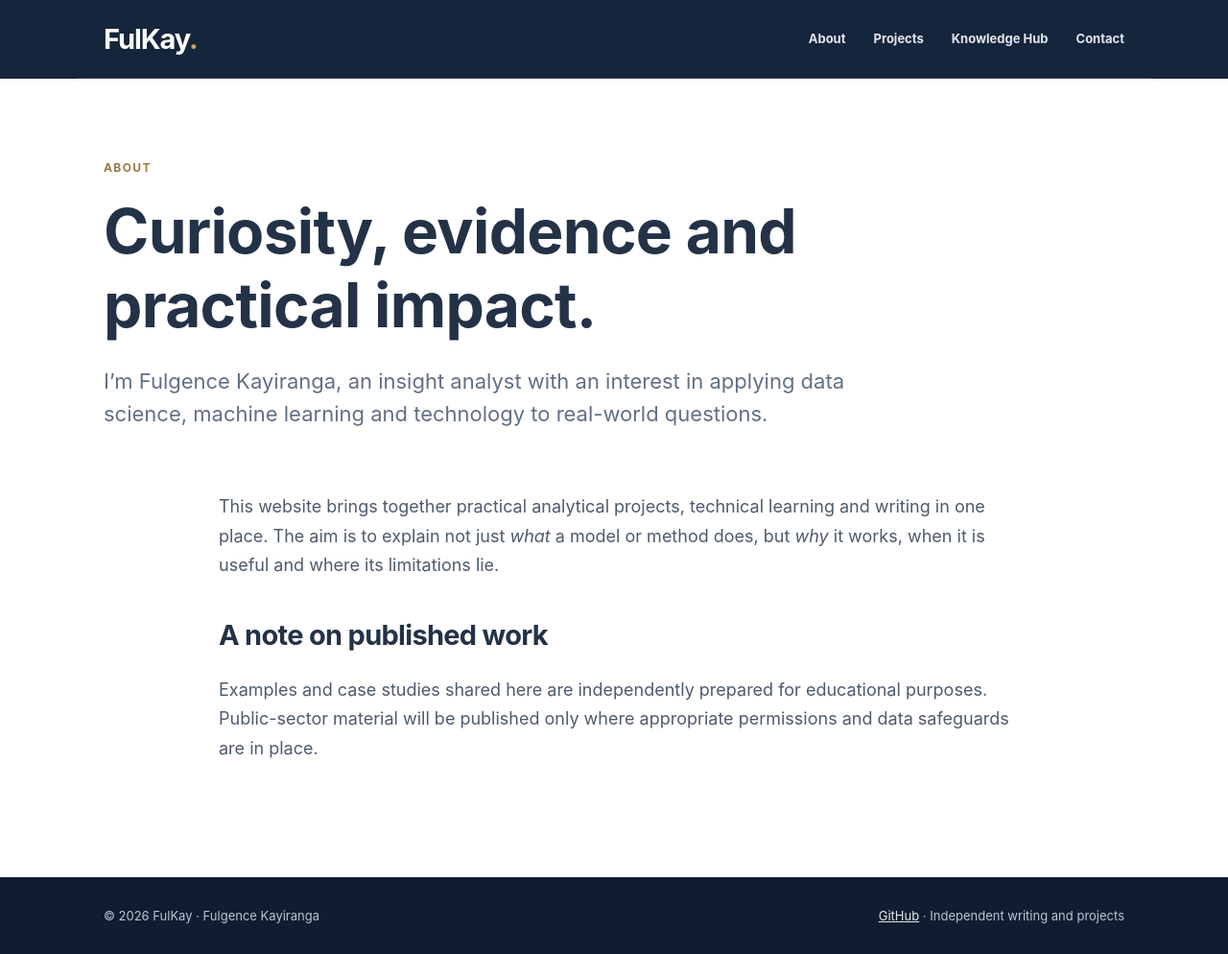
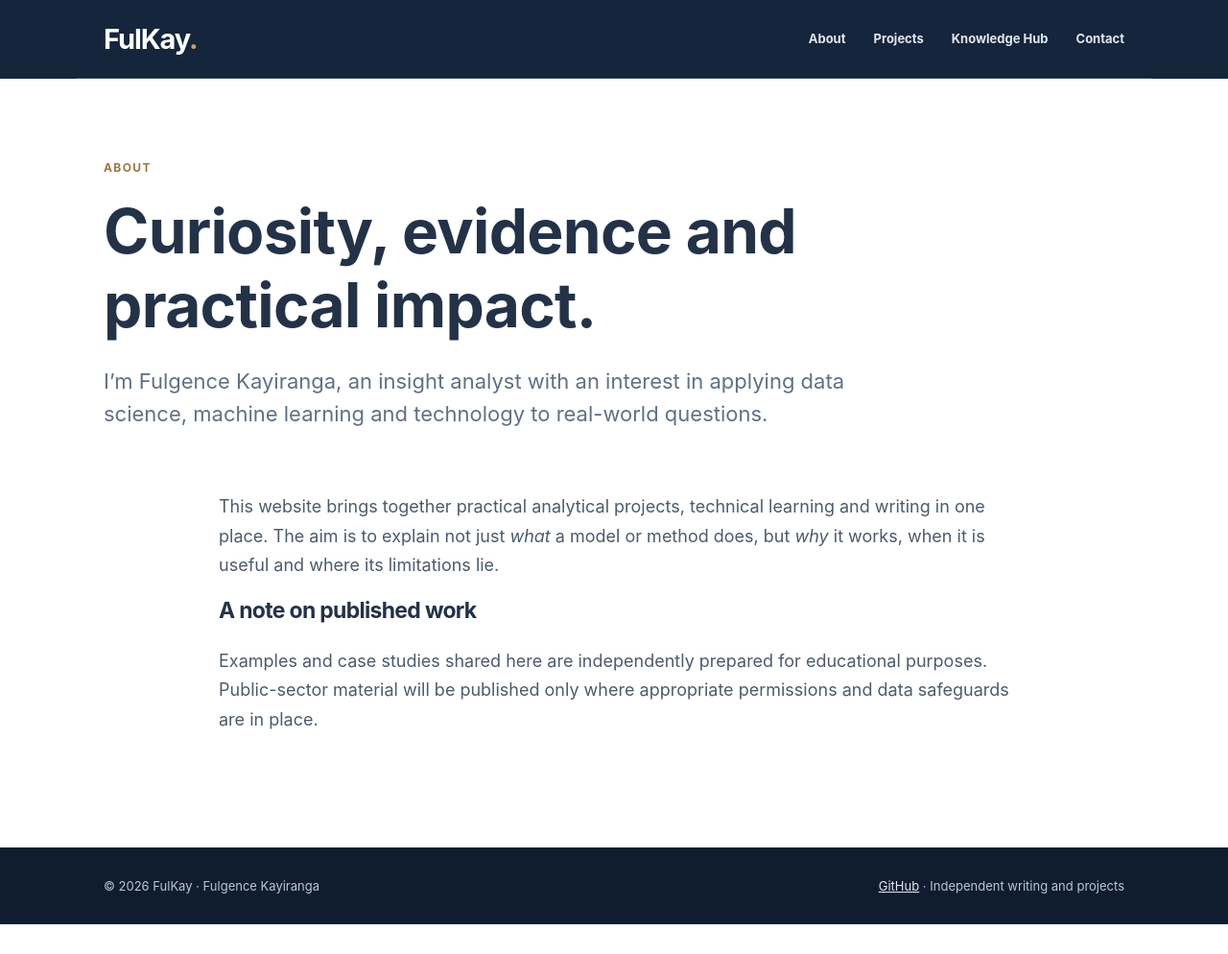
Before and after one commit to Fulkay/Fulkay.github.io, a Jekyll site: the page built from about.md, in a window 1280 px wide. Shown: the whole page at 96% size. Built offline with Jekyll 4.4.1, drawn with Linux system fonts in a browser that asks for light colours; after the commit the page ends 963 px from its top, so only the background shows below that.

```diff
--- a/about.md
+++ b/about.md
@@ -12,7 +12,7 @@ permalink: /about/
 
   This website brings together practical analytical projects, technical learning and writing in one place. The aim is to explain not just *what* a model or method does, but *why* it works, when it is useful and where its limitations lie.
 
-  <h2><strong>A note on published work</strong></h2>
+  <h3><strong>A note on published work</strong></h3>
 
   Examples and case studies shared here are independently prepared for educational purposes. Public-sector material will be published only where appropriate permissions and data safeguards are in place.
 </div>
```
